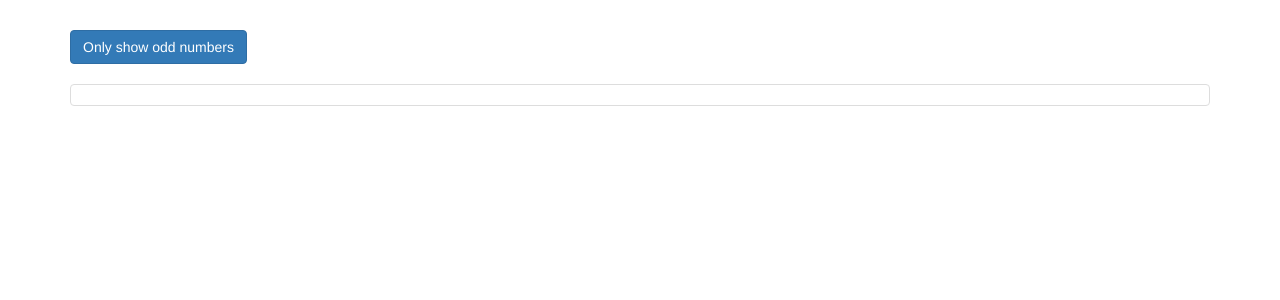
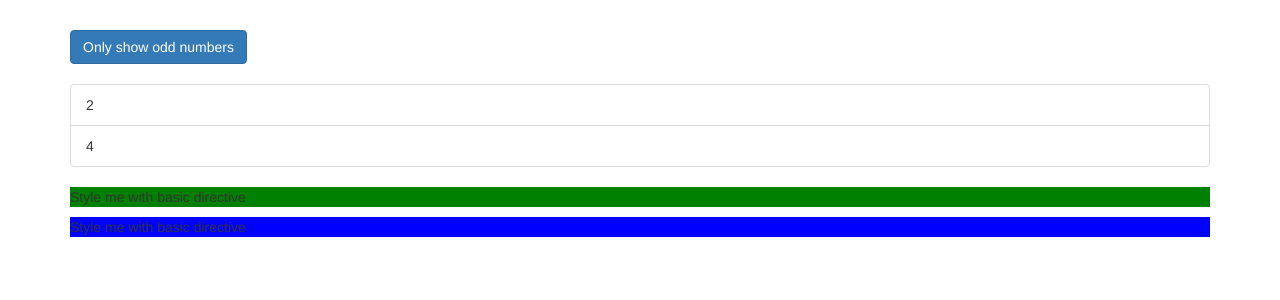
Before and after one commit to chandankpgreen/directives-start, an Angular app: page / in a window 1280 px wide. Shown: the top 300 px of the page. Built offline with nearby package versions, Linux system fonts and the light colour scheme.

Commit message:
Directives with hostlistener

```diff
--- a/src/app/app.component.css
+++ b/src/app/app.component.css
@@ -1,3 +1,7 @@
 .container {
   margin-top: 30px;
 }
+
+.odd{
+  color:red;
+}
--- a/src/app/app.component.html
+++ b/src/app/app.component.html
@@ -6,13 +6,25 @@
         (click)="onlyOdd = !onlyOdd">Only show odd numbers</button>
       <br><br>
       <ul class="list-group">
-        <li
-          class="list-group-item">
-        </li>
+        <div *ngIf="onlyOdd">
+          <li class="list-group-item" *ngFor="let odd of oddNumbers" [ngClass]="{odd:odd%2 !==0}"
+          [ngStyle]="{'background-color':odd%2!==0 ?'yellow':'transparent'}">
+            {{odd}}
+          </li>
+        </div>
+        <div *ngIf="!onlyOdd">
+          <li class="list-group-item" *ngFor="let even of evenNumbers"  [ngClass]="{even:even%2 === 0}"
+          [ngStyle]="{'background-color':even%2!==0 ?'yellow':'transparent'}">
+            {{even}}
+          </li>
+        </div>
       </ul>
-      <ng-template [ngIf]="onlyOdd">
+      <p appBasicHighlight>Style me with basic directive</p>
+      <p appBetterHighlight>Style me with basic directive</p>
+
+      <!-- <ng-template [ngIf]="onlyOdd">
         <p>Only odd</p>
-      </ng-template>
+      </ng-template> -->
     </div>
   </div>
 </div>
--- a/src/app/app.component.ts
+++ b/src/app/app.component.ts
@@ -7,5 +7,7 @@ import { Component } from '@angular/core';
 })
 export class AppComponent {
   numbers = [1, 2, 3, 4, 5];
+  oddNumbers = [1,3,5];
+  evenNumbers = [2,4];
   onlyOdd = false;
 }
--- /dev/null
+++ b/src/app/basic-highlight/basic-highlight.directive.ts
@@ -0,0 +1,16 @@
+import { Directive, ElementRef, OnInit } from "@angular/core";
+
+
+@Directive({
+    selector: '[appBasicHighlight]'
+})
+
+export class BasicHighlightDirective implements OnInit {
+    constructor(private elementRef: ElementRef) {
+
+
+    }
+    ngOnInit() {
+        this.elementRef.nativeElement.style.backgroundColor = 'green';
+    }
+}
--- /dev/null
+++ b/src/app/better-highlight/better-highlight.directive.ts
@@ -0,0 +1,21 @@
+import { Directive, Renderer2, OnInit, ElementRef, HostListener } from '@angular/core';
+
+@Directive({
+  selector: '[appBetterHighlight]'
+})
+export class BetterHighlightDirective implements OnInit {
+
+  constructor(private elRef: ElementRef, private renderer: Renderer2) {
+
+  }
+  ngOnInit() {
+    this.renderer.setStyle(this.elRef.nativeElement, 'background-color', 'blue');
+  }
+  @HostListener('mouseenter') mouseover(eventData: Event) {
+    this.renderer.setStyle(this.elRef.nativeElement, 'background-color', 'blue');
+  }
+  @HostListener('mouseleave') mouseleave(eventData: Event) {
+    this.renderer.setStyle(this.elRef.nativeElement, 'background-color', 'transparent');
+  }
+
+}
```
Also changed, not shown: src/app/app.module.ts (+6 -1 lines).
